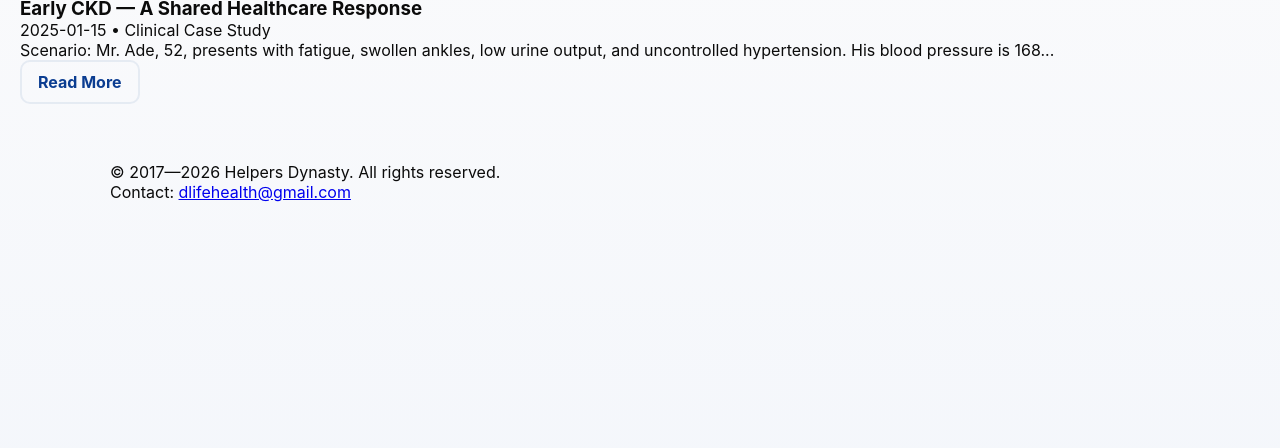
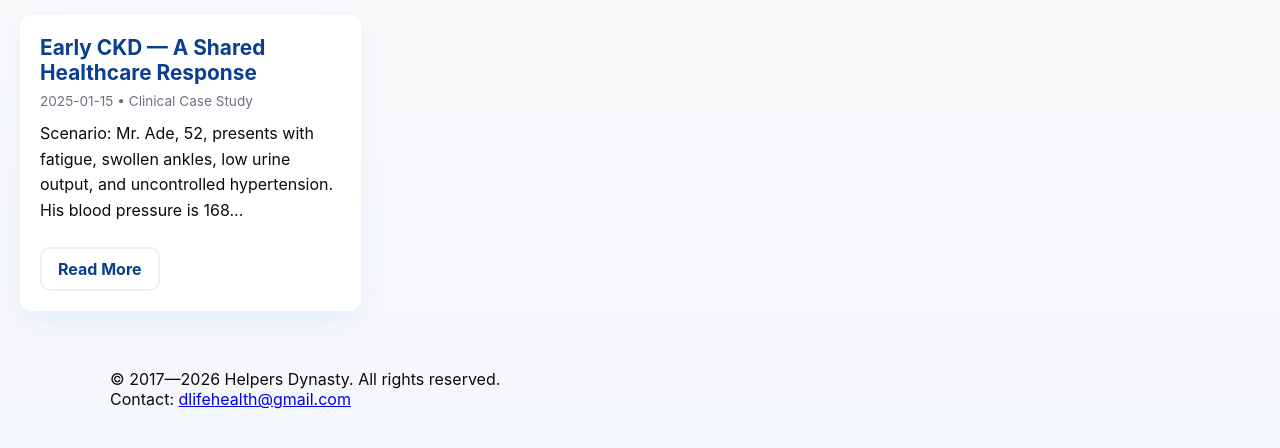
Before and after one commit to Mifavourite/HD-MedED, a website: page blog.html in a window 1280 px wide. Shown: the part 214-662 px from the top of the page. Drawn offline with Linux system fonts and the light colour scheme.

Commit message:
Add blog styles for blog list and cards

```diff
--- a/assets/css/styles.css
+++ b/assets/css/styles.css
@@ -77,6 +77,15 @@ body{
 .post .meta{color:var(--muted);font-size:.9rem;margin-bottom:10px}
 .roles .role{background:linear-gradient(180deg,rgba(11,61,145,.03),rgba(212,175,55,.02));padding:10px;border-radius:8px}
 
+/* Blog */
+.blog-list{display:grid;grid-template-columns:repeat(auto-fill,minmax(320px,1fr));gap:18px;margin-top:18px}
+.blog-card{background:var(--white);padding:20px;border-radius:12px;box-shadow:0 10px 30px rgba(11,61,145,.06);transition:transform .2s ease,box-shadow .2s ease}
+.blog-card:hover{transform:translateY(-2px);box-shadow:0 12px 40px rgba(11,61,145,.1)}
+.blog-card h3{color:var(--blue);margin-bottom:8px;font-size:1.3rem}
+.blog-card .meta{color:var(--muted);font-size:.85rem;display:block;margin-bottom:12px}
+.blog-card p{margin-bottom:16px;line-height:1.6}
+.blog-card .btn{margin-top:8px}
+
 /* Stats */
 .stats-grid{display:flex;gap:12px;flex-wrap:wrap}
 .stat{flex:1;min-width:160px;text-align:center;padding:18px;border-radius:12px;background:linear-gradient(180deg,rgba(212,175,55,.03),var(--white));}
```
